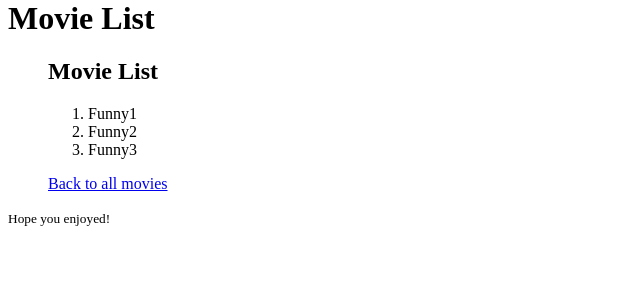
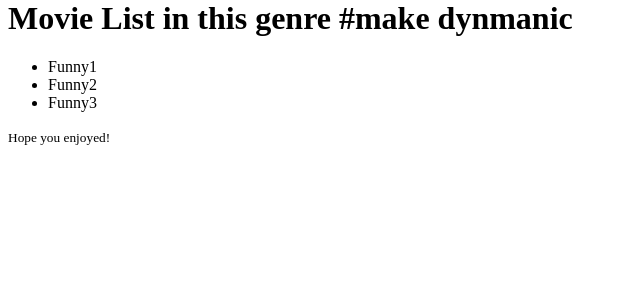
Before and after one commit to ArmatiCode/movie-genre-flask-app, a Flask app: page /movies/Comedy in a window 1280 px wide. Shown: the part 80-380 px from the top of the page, without its empty margins (0-640 px from the left). Run offline with Flask 3, Linux system fonts and the light colour scheme.

Commit message:
Reworking templates/genre, app.py list handling fixes

```diff
--- a/app.py
+++ b/app.py
@@ -11,7 +11,9 @@ def home():
 #Base route - Will display all movies and genres
 @app.route('/movies')
 def movies():
-    return render_template('movies.html', genres=movieList.values())
+    genres = movieList.keys()
+    allMovies = [movie for movies in movieList.values() for movie in movies] #Flattens. Jesus
+    return render_template('movies.html', genres=genres, movies=allMovies)
 
 
 #Route to display movies only in a specific genre
--- a/templates/genre.html
+++ b/templates/genre.html
@@ -1,14 +1,34 @@
-{% extends 'movies.html' %}
+<!DOCTYPE html>
+<html lang="en">
+<head>
+    <meta charset="UTF-8">
+    <meta name="viewport" content="width=device-width, initial-scale=1.0">
+    <title>Enter dynamic title here</title>
+</head>
 
-{% block title %} Movies in the catagory: {{ genre }} {% endblock %}
-
-{% block content %}
-    <h2>Movie List</h2>
-    <ol>
-        {% for movie in movies %}
-                <li> {{ movie }} </li>
-        {% endfor %}
-    </ol>
-    <p></p>
-    <p> <a href="/movies">Back to all movies</a> </p>
-{% endblock %}
+<body>
+    <header>
+        <h1>Genres</h1>
+        <nav>
+            <ul>
+                {% for genre in genres %}
+                    <li><a href="/movies/{{ genre }}">{{ genre }}</a></li>
+                {% endfor %}
+            </ul>
+        </nav>
+    </header>
+    <main>
+        <h1>Movie List in this genre #make dynmanic</h1>
+        <ul>
+            {% block content %}
+                {% for movie in movies %}
+                    <li>{{ movie }}</li>
+                {% endfor %}
+            {% endblock %}
+        </ul>
+    </main>
+    <footer>
+        <p><small>Hope you enjoyed!</small></p>
+    </footer>
+</body>
+</html>
```
